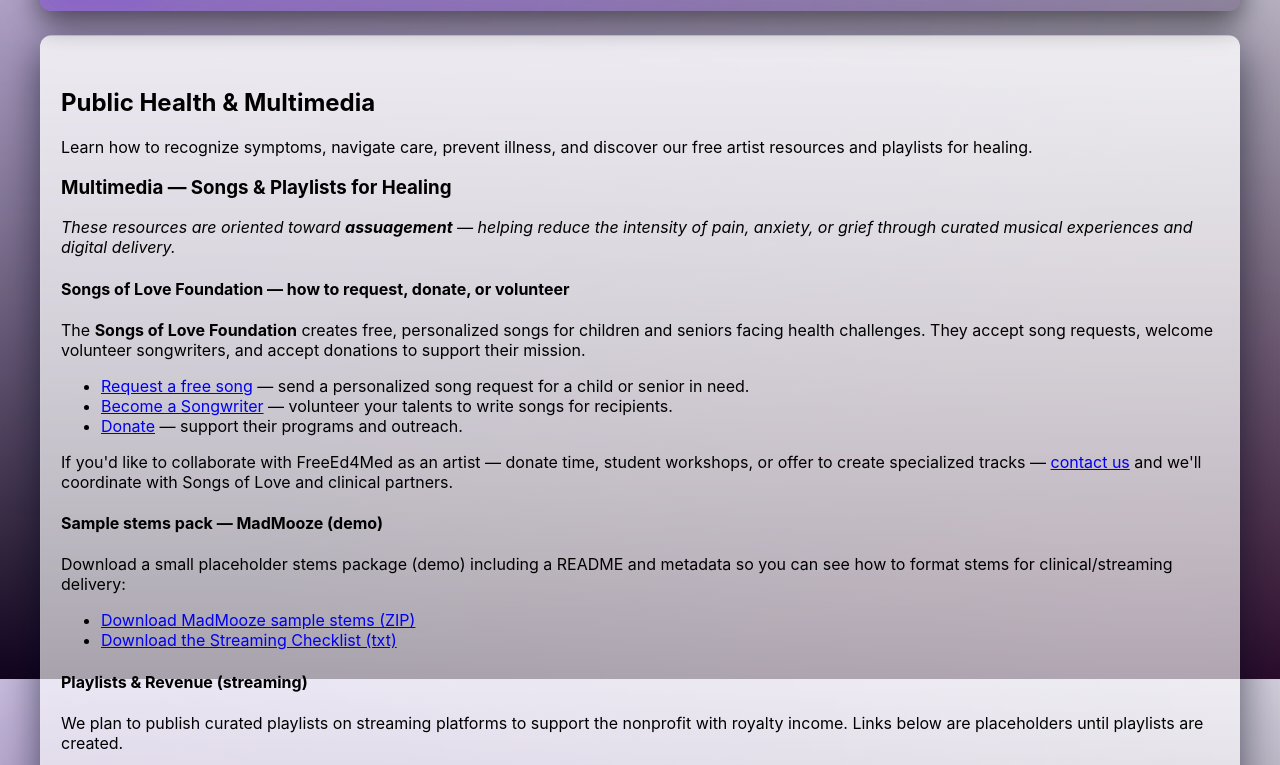
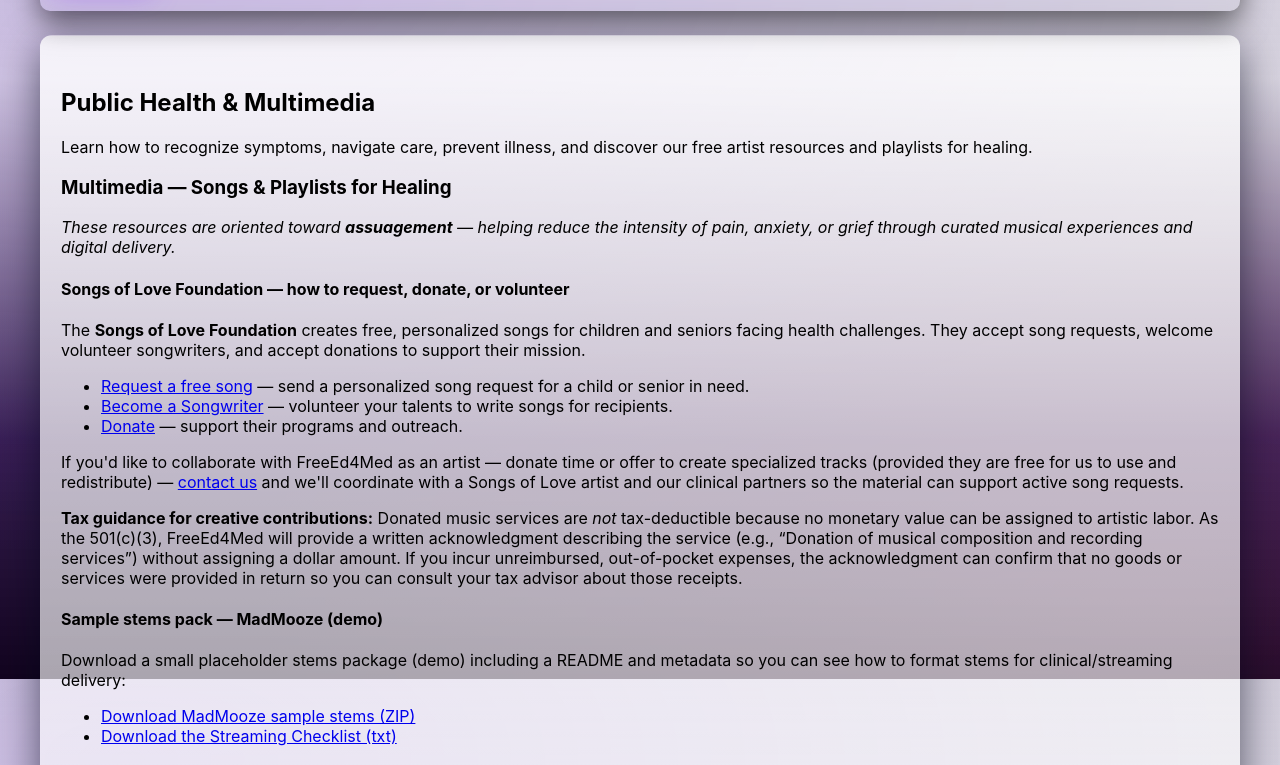
Before and after one commit to FreeEd4Med/FreeEd4MedWebsite, a website: page public.html in a window 1280 px wide. Shown: the part 121-886 px from the top of the page. Drawn offline with Linux system fonts and the light colour scheme.

Commit message:
Refine public collaboration copy and gradient

```diff
--- a/public.html
+++ b/public.html
@@ -43,7 +43,8 @@
             <li><a href="https://songsoflove.org/become-a-songs-of-love-songwriter/" target="_blank">Become a Songwriter</a> — volunteer your talents to write songs for recipients.</li>
             <li><a href="https://songsoflove.org/donate/" target="_blank">Donate</a> — support their programs and outreach.</li>
           </ul>
-          <p>If you'd like to collaborate with FreeEd4Med as an artist — donate time, student workshops, or offer to create specialized tracks — <a href="contact.html">contact us</a> and we'll coordinate with Songs of Love and clinical partners.</p>
+          <p>If you'd like to collaborate with FreeEd4Med as an artist — donate time or offer to create specialized tracks (provided they are free for us to use and redistribute) — <a href="contact.html">contact us</a> and we'll coordinate with a Songs of Love artist and our clinical partners so the material can support active song requests.</p>
+          <p><strong>Tax guidance for creative contributions:</strong> Donated music services are <em>not</em> tax-deductible because no monetary value can be assigned to artistic labor. As the 501(c)(3), FreeEd4Med will provide a written acknowledgment describing the service (e.g., “Donation of musical composition and recording services”) without assigning a dollar amount. If you incur unreimbursed, out-of-pocket expenses, the acknowledgment can confirm that no goods or services were provided in return so you can consult your tax advisor about those receipts.</p>
         </article>
 
         <article>
@@ -81,12 +82,12 @@
           <h4>Artist Participation & Partnership (digital first)</h4>
           <p>Artists — the most scalable impact comes from preparing studio recordings and assets for digital delivery. Suggested ways to contribute:</p>
           <ul>
-            <li>Donate studio masters and stems for inclusion in therapeutic playlists and apps (provide license terms).</li>
+            <li>Donate studio masters and stems for inclusion in therapeutic playlists and apps (include a written statement granting FreeEd4Med perpetual, free-use rights for nonprofit playlists, clinical programs, and derivative educational content).</li>
             <li>Volunteer to write personalized songs (partner with Songs of Love) — provide recorded masters so they can be distributed digitally to recipients.</li>
             <li>Submit curated streaming playlists and upload to platform‑friendly formats (Spotify, Apple Music) and provide public playlist links we can embed.</li>
-            <li>License tracks or albums to clinical programs, or provide one‑time use permissions with clear terms so hospitals and apps can integrate the music.</li>
+            <li>Grant FreeEd4Med a no-cost, non-exclusive license to deploy tracks or albums across our playlists and programs; we will handle downstream sharing with hospitals, schools, and partner apps under those same free-use terms.</li>
           </ul>
-          <p>Practical delivery checklist: provide WAV/FLAC stems, a -14 LUFS preview track, chapter markers for long mixes (where relevant), and a short README with intended use and licensing. Start by <a href="contact.html">contacting our team</a>; we'll help you connect with clinical partners and Songs of Love and cross‑promote your MadMoozeMusic presence.</p>
+          <p>Practical delivery checklist: provide WAV/FLAC stems, a -14 LUFS preview track, chapter markers for long mixes (where relevant), and a short README with intended use and licensing. Start by <a href="contact.html">contacting our team</a>.</p>
         </article>
       </section>
     </main>
--- a/style.css
+++ b/style.css
@@ -14,9 +14,17 @@
 body {
     margin: 0;
     font-family: Inter, 'Segoe UI', Tahoma, Geneva, Verdana, sans-serif;
-        background: radial-gradient(1200px 600px at 10% 10%, rgba(122,47,245,0.14), transparent),
+    background:
+        radial-gradient(1200px 600px at 10% 10%, rgba(122,47,245,0.14), transparent),
         radial-gradient(900px 500px at 90% 90%, rgba(255,92,156,0.12), transparent),
-                                linear-gradient(180deg,var(--bg-1), var(--bg-2));
+        linear-gradient(180deg,
+            var(--bg-1) 0%,
+            rgba(210,206,219,0.9) 25%,
+            rgba(33,6,63,0.9) 70%,
+            var(--bg-2) 100%);
+    background-repeat: no-repeat;
+    background-size: 100% 100%;
+    background-attachment: fixed;
     color: #eaeaf3;
     -webkit-font-smoothing:antialiased;
     -moz-osx-font-smoothing:grayscale;
@@ -33,7 +41,7 @@
     justify-content: space-between;
     align-items: center;
     padding: 1.25rem 1rem;
-    background: linear-gradient(135deg, rgba(103, 45, 197, 0.45), rgba(26, 0, 48, 0.25));
+    background: linear-gradient(135deg, rgba(56, 29, 99, 0.45)), rgba(26, 0, 48, 0.25));
     box-shadow: 0 10px 30px rgba(0,0,0,0.6), inset 0 -2px 40px rgba(255,255,255,0.02);
     color: white;
     border-radius: 10px;
```
Lines whose indentation alone changed are shown as unchanged.
